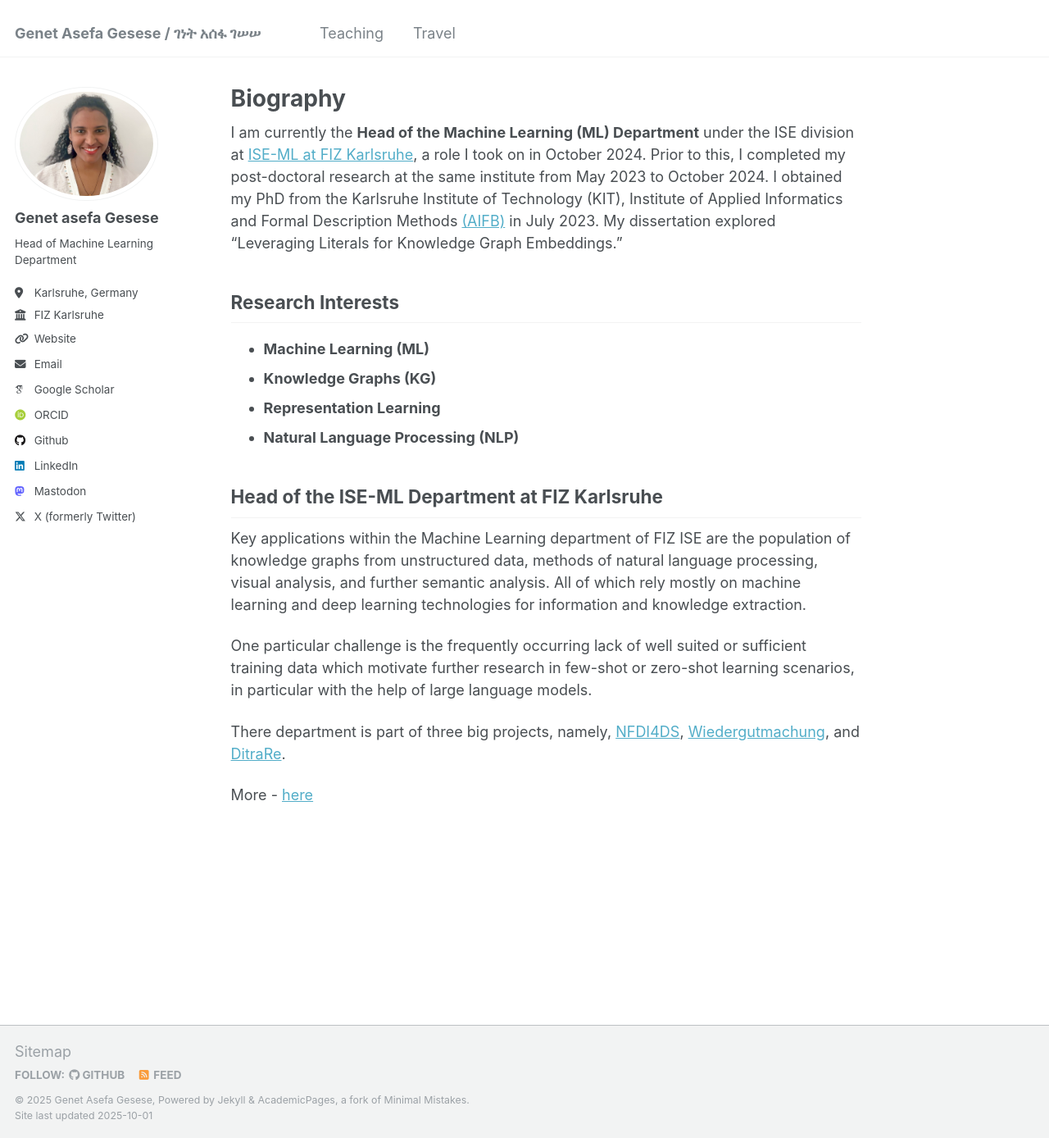
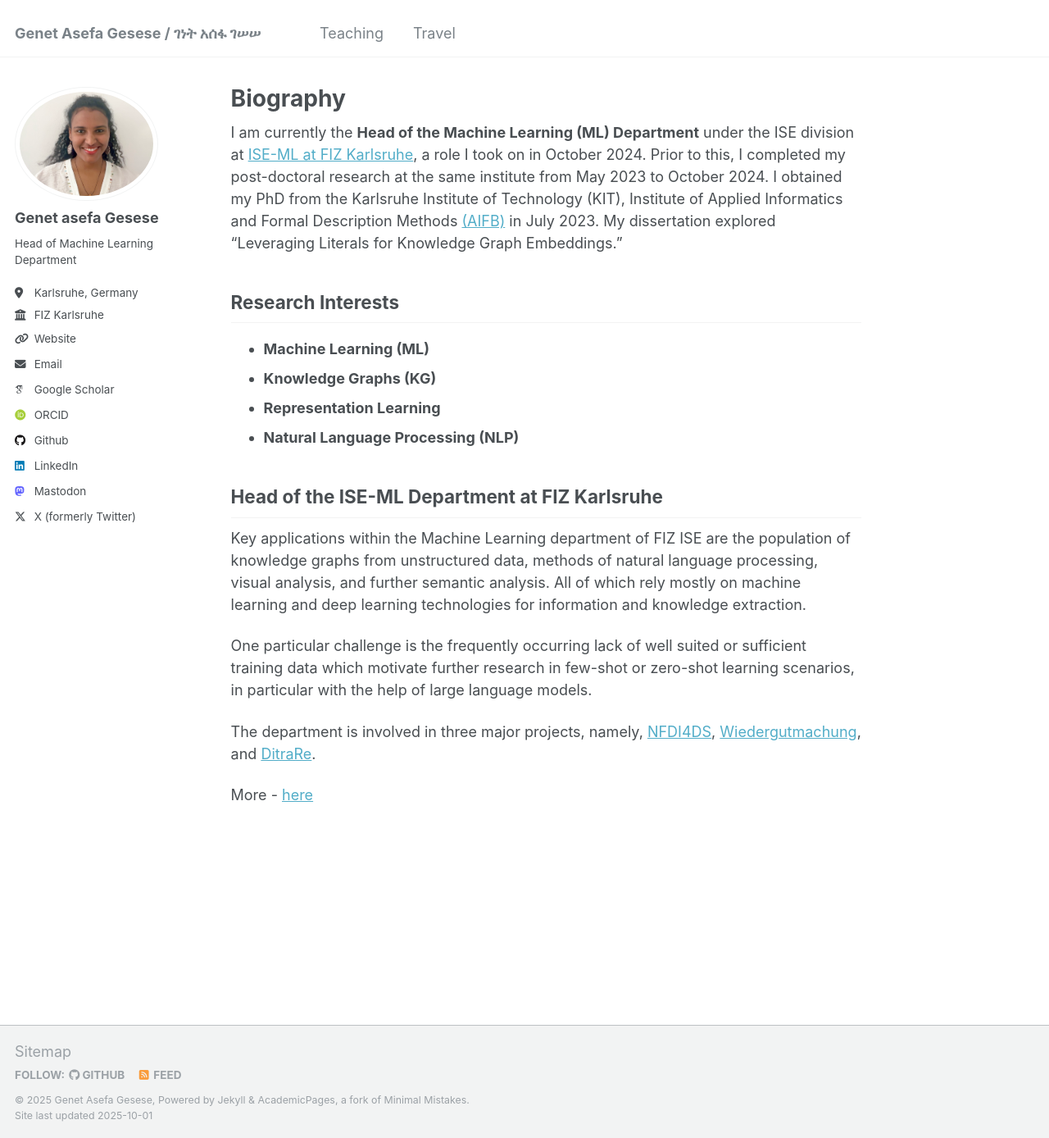
Before and after one commit to GenetAsefa/GenetAsefa.github.io, a Jekyll site: the page built from _pages/about.md, in a window 1280 px wide and 1388 px high. Shown: the whole window at 82% size. Built offline with Jekyll 4.4.1, drawn with Linux system fonts in a browser that asks for light colours; some web fonts are replaced.

Commit message:
Update about.md

```diff
--- a/_pages/about.md
+++ b/_pages/about.md
@@ -22,6 +22,6 @@ Key applications within the Machine Learning department of FIZ ISE are the popul
 
 One particular challenge is the frequently occurring lack of well suited or sufficient training data which motivate further research in few-shot or zero-shot learning scenarios, in particular with the help of large language models.
 
-There department is part of three big projects, namely, [NFDI4DS](https://www.nfdi4datascience.de/), [Wiedergutmachung](https://www.fiz-karlsruhe.de/de/projekte/wiedergutmachung), and [DitraRe](https://www.ditrare.de/en).
+The department is involved in three major projects, namely, [NFDI4DS](https://www.nfdi4datascience.de/), [Wiedergutmachung](https://www.fiz-karlsruhe.de/de/projekte/wiedergutmachung), and [DitraRe](https://www.ditrare.de/en).
 
 More - [here](https://www.fiz-karlsruhe.de/en/bereiche/information-service-engineering)
```
